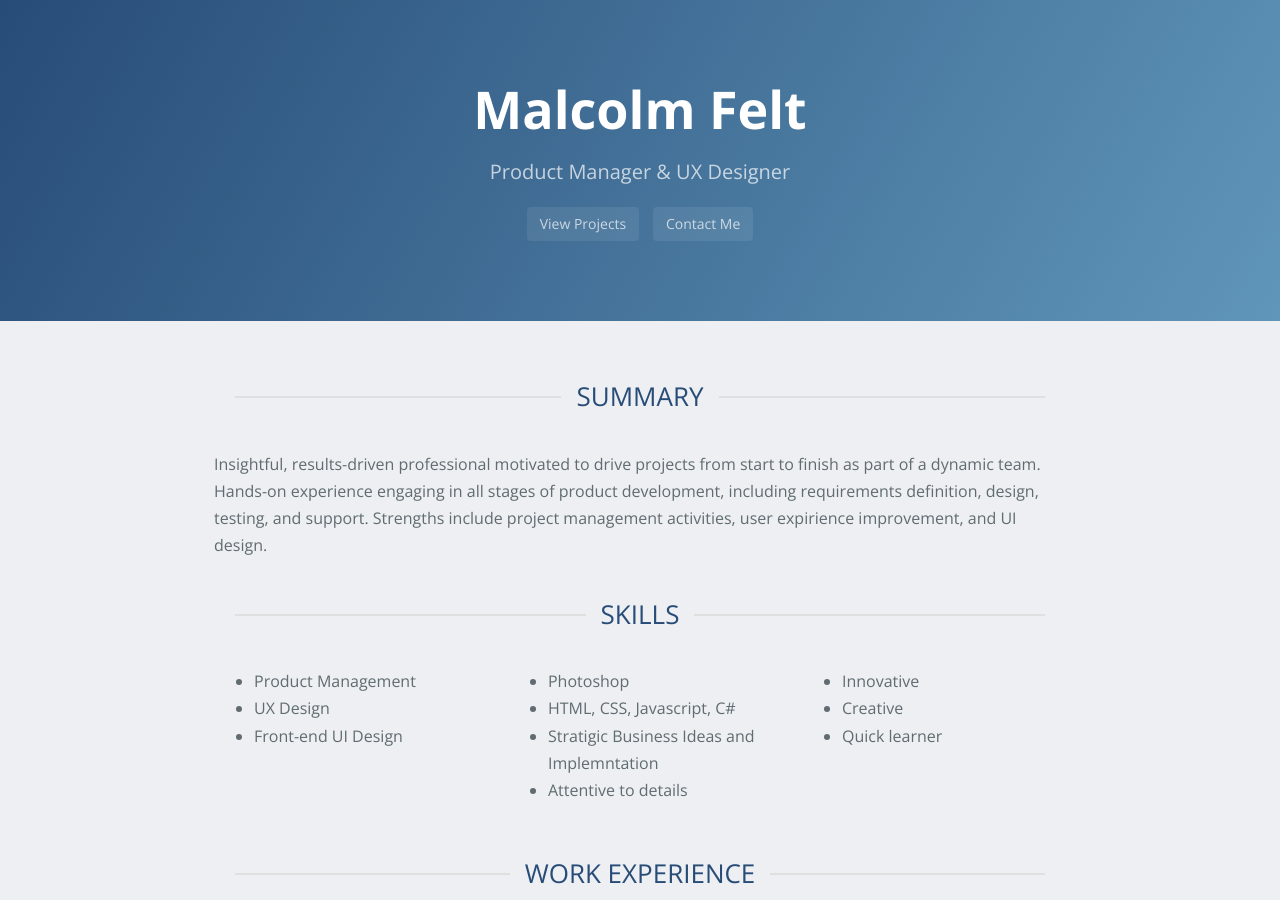
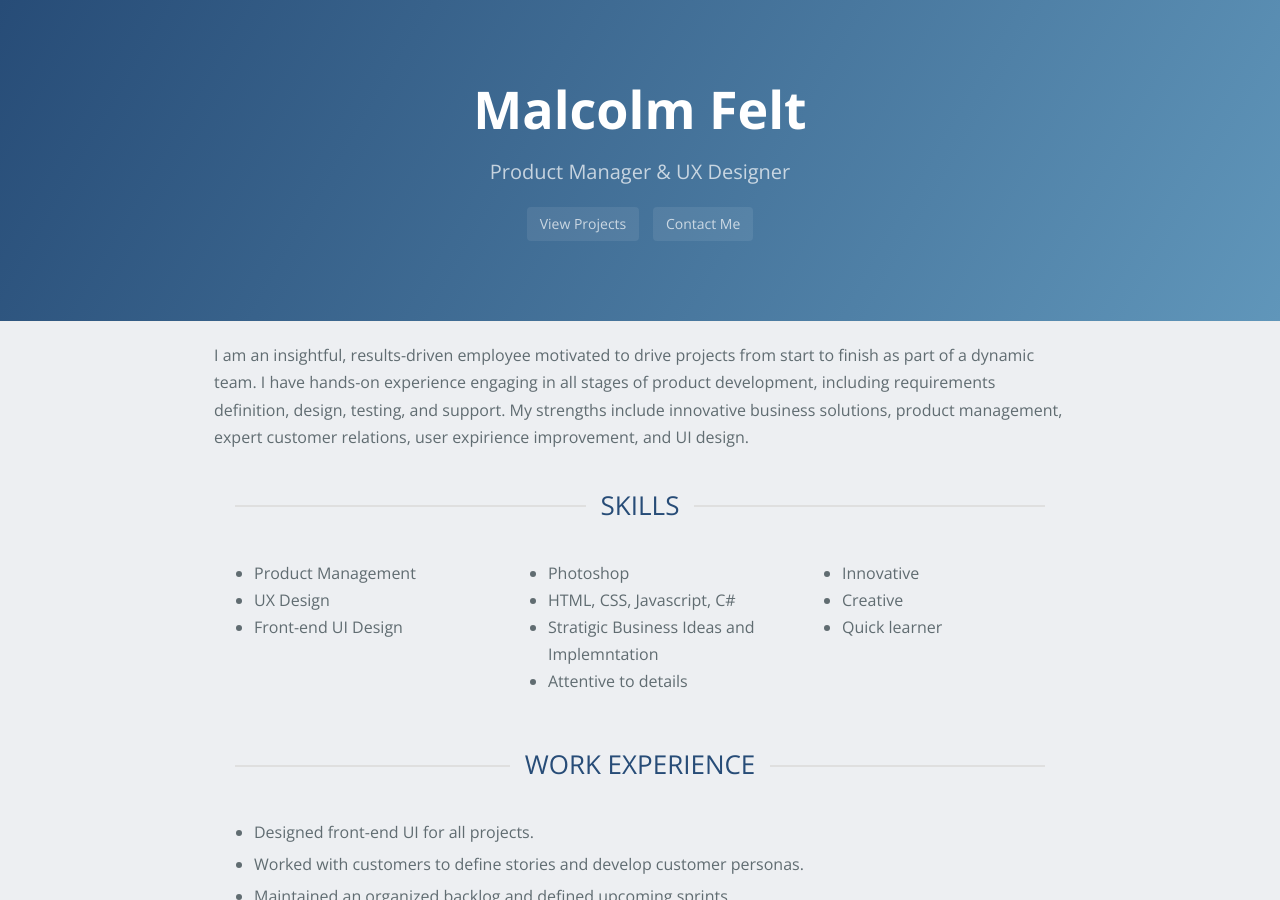
Before and after one commit to mfelt/mfelt.github.io, a Jekyll site: the page built from index.md, in a window 1280 px wide and 900 px high. Built offline with Jekyll 4.4.1, drawn with Linux system fonts in a browser that asks for light colours; nearby versions of some CDN libraries; our own code applies the rules of GitHub Pages for plain Markdown files.

Commit message:
Update index.md

```diff
--- a/index.md
+++ b/index.md
@@ -1,6 +1,4 @@
-{% include h2 text="Summary" %}
-
-Insightful, results-driven professional motivated to drive projects from start to finish as part of a dynamic team. Hands-on experience engaging in all stages of product development, including requirements definition, design, testing, and support. Strengths include project management activities, user expirience improvement, and UI design.
+I am an insightful, results-driven employee motivated to drive projects from start to finish as part of a dynamic team. I have hands-on experience engaging in all stages of product development, including requirements definition, design, testing, and support. My strengths include innovative business solutions, product management, expert customer relations, user expirience improvement, and UI design.
 
 {% include h2 text="Skills" %}
 
```
